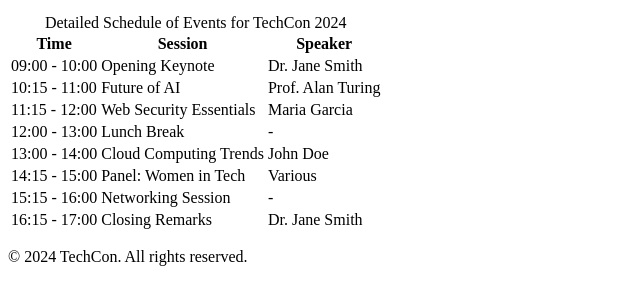
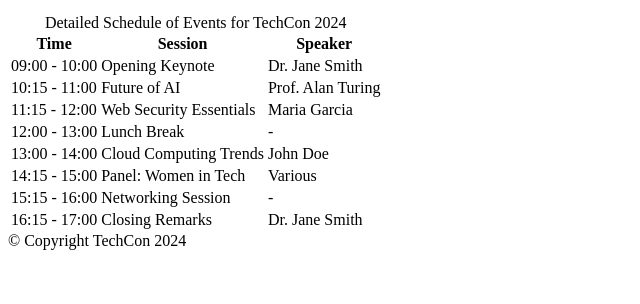
Before and after one commit to Stellar05-stack/TechCon_HTML, a plain HTML site: page techcon_website/schedule.html in a window 1280 px wide. Shown: the part 154-458 px from the top of the page, without its empty margins (0-640 px from the left). Drawn offline with Linux system fonts and the light colour scheme.

Commit message:
techcon schedule

```diff
--- a/techcon_website/schedule.html
+++ b/techcon_website/schedule.html
@@ -72,7 +72,7 @@
     </table>
   </main>
   <footer>
-    <p>&copy; 2024 TechCon. All rights reserved.</p>
+    &copy; Copyright TechCon 2024
   </footer>
 </body>
 </html>
```
